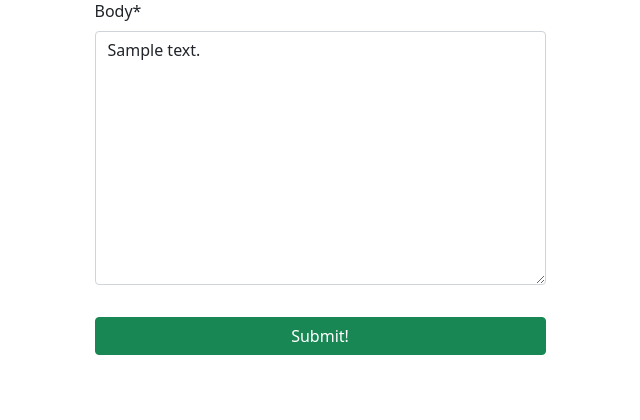
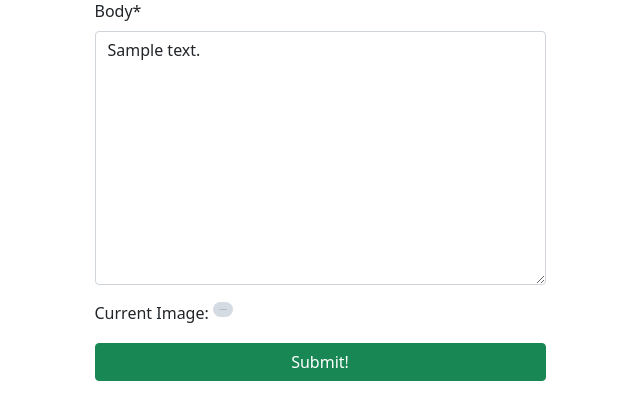
Before and after one commit to kamalchabouk/social_media, a Django app: page /social/post/edit/1/ in a window 1280 px wide. Shown: the part 239-659 px from the top of the page, without its empty margins (320-960 px from the left). Run offline with Django 5.2, Linux system fonts and the light colour scheme; a user stored in the database is signed in; tables that the repository leaves empty hold one stand-in row (values such as "Sample post"); grey boxes marked "Sample" are stand-in pictures; data that the repository does not hold is empty; some libraries are stand-ins or nearby versions.

Commit message:
some improvment

```diff
--- a/accounts/templates/accounts/profile.html
+++ b/accounts/templates/accounts/profile.html
@@ -73,6 +73,9 @@
                 </p>
             </div>
             <div class="position-relative">
+                {% if post.image %}
+                <img src="{{ post.image.url }}" class="post-image">
+                {% endif %}
                 <p>{{ post.body }}</p>
                 <a href="{% url 'post-detail' post.pk %}" class="stretched-link"></a>
             </div>
--- a/social/forms.py
+++ b/social/forms.py
@@ -12,9 +12,10 @@ class PostForm(forms.ModelForm):
             }
         )
     )
+    image =forms.ImageField(required=False)
     class Meta:
         model = Post
-        fields = ['body','image','video']
+        fields = ['body','image']
 
 
 class CommentForm(forms.ModelForm):
--- a/social/templates/social/post_detail.html
+++ b/social/templates/social/post_detail.html
@@ -24,7 +24,9 @@
                     {% endif %}
                     </p>
                 </div>
-
+                {% if post.image %}
+                <img src="{{ post.image.url }}" class="post-image">
+                {% endif %}
             <p>{{ post.body }}</p>
 
             <div class="d-flex flex-row">
--- a/social/templates/social/post_edit.html
+++ b/social/templates/social/post_edit.html
@@ -15,9 +15,17 @@
     </div>
     <div class="row justify-content-center mt-3 mb-5">
         <div class="col-md-5 col-sm-12">
-            <form method="POST">
+            <form method="POST" enctype="multipart/form-data">
                 {% csrf_token %}
-                {{ form | crispy }}
+                {{ form|crispy }}
+
+                {% if post.image %}
+                <div class="mt-3">
+                    <label for="currentImage">Current Image:</label>
+                    <img src="{{ post.image.url }}" class="post-image" alt="Current Post Image">
+                </div>
+                {% endif %}
+
                 <div class="d-grid gap-2">
                     <button class="btn btn-success mt-3">Submit!</button>
                 </div>
--- a/social/templates/social/post_list.html
+++ b/social/templates/social/post_list.html
@@ -11,7 +11,7 @@
 
     <div class="row justify-content-center mt-3 mb-5">
         <div class="col-md-5 col-sm-12 border-bottom">
-            <form method="POST">
+            <form method="POST" enctype="multipart/form-data">
                 {% csrf_token %}
                 {{ form | crispy }}
                 <div class="d-grid gap-2">
@@ -34,8 +34,12 @@
 
             </div>
             <div class="position-relative">
+                {% if post.image %}
+                <img src="{{ post.image.url }}" class="post-image">
+                {% endif %}
                 <p>{{ post.body }}</p>
                 <a href="{% url 'post-detail' post.pk %}" class="stretched-link"></a>
+
             </div>
             <div class="d-flex flex-row">
                 <form method="POST" action="{% url 'like' post.pk %}">
--- a/social/views.py
+++ b/social/views.py
@@ -25,8 +25,11 @@ class PostListView(LoginRequiredMixin, View):
         return render(request, 'social/post_list.html', context)
 
     def post(self, request, *args, **kwargs):
-        posts = Post.objects.all().order_by('-created_on')
-        form = PostForm(request.POST)
+        logged_in_user =request.user
+        posts = Post.objects.filter(
+            author__profile__followers__in =[logged_in_user]
+        ).order_by('-created_on')
+        form = PostForm(request.POST,request.FILES)
 
         if form.is_valid():
             new_post = form.save(commit=False)
--- a/static/style.css
+++ b/static/style.css
@@ -18,6 +18,14 @@
     float: left;
     margin-right: 1rem;
 }
+.post-image{
+    max-width: 20px;
+    height: auto;
+    border-radius: 10px;
+    margin-bottom: 10px;
+    object-fit: cover;
+}
+
 .child-comment{
     margin-left: 2rem;
 }
```
Also changed, not shown: media/posts/images/kangaroo_RU1W4Cp.png (added), media/posts/images/rabbit_usxTBzW.png (added).
